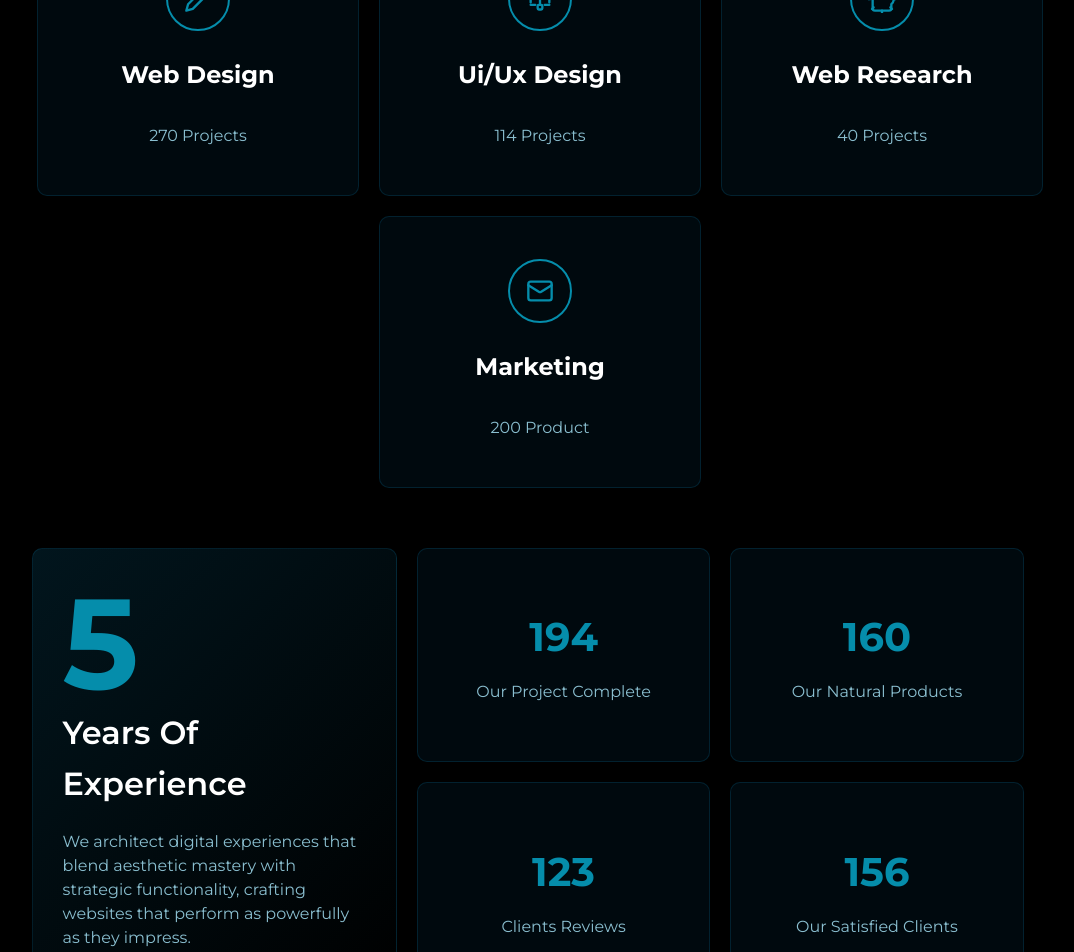
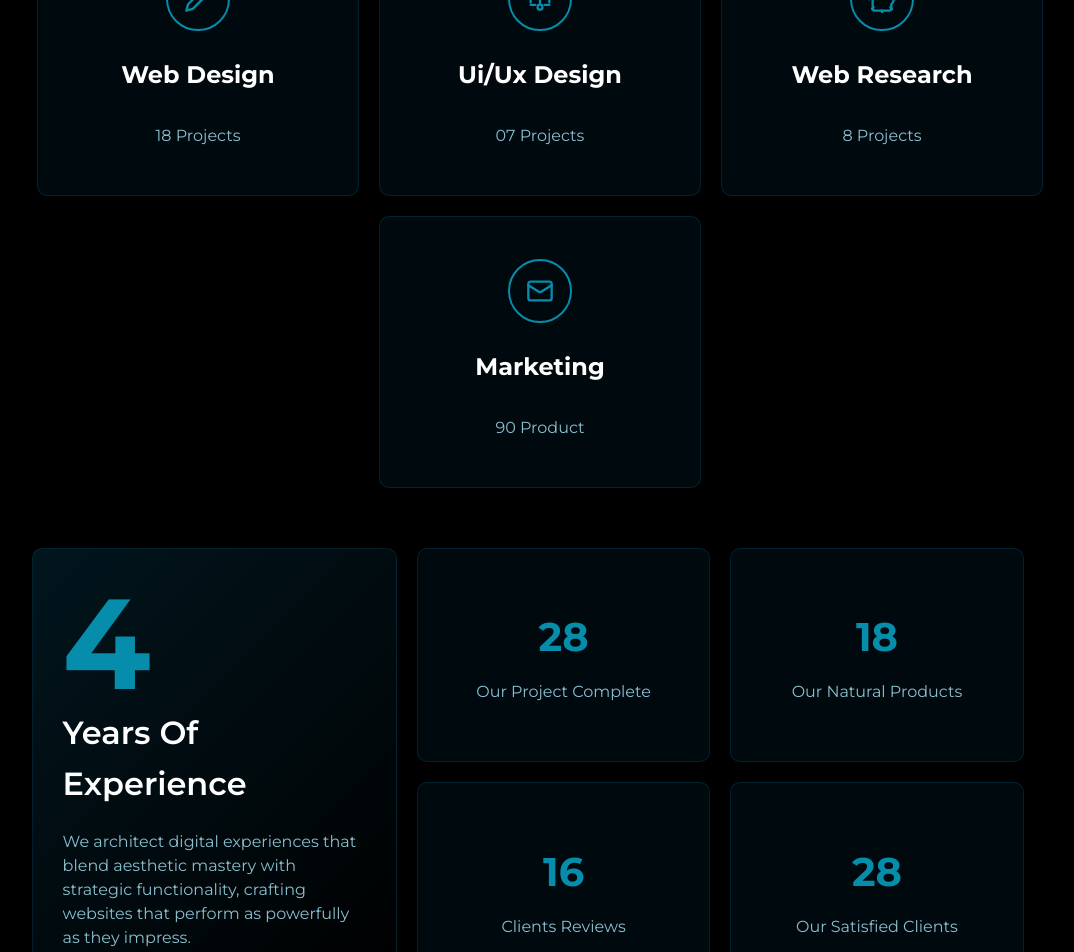
Before and after one commit to Ashishgtm/ashish-portfolio, a React (Create React App) app: page /home in a window 1280 px wide. Shown: the part 1540-2492 px from the top of the page, without its empty margins (100-1174 px from the left). Built offline with nearby package versions, Linux system fonts and the light colour scheme.

Commit message:
changes in design

```diff
--- a/src/components/Homecomps/Design/Design.js
+++ b/src/components/Homecomps/Design/Design.js
@@ -13,7 +13,7 @@ const ServiceCards = () => {
         </svg>
       ),
       title: 'Web Design',
-      projects: '270 Projects',
+      projects: '18 Projects',
       link:''
     },
     {
@@ -31,7 +31,7 @@ const ServiceCards = () => {
         </svg>
       ),
       title: 'Ui/Ux Design',
-      projects: '114 Projects'
+      projects: '07 Projects'
     },
     {
       icon: (
@@ -48,7 +48,7 @@ const ServiceCards = () => {
         </svg>
       ),
       title: 'Web Research',
-      projects: '40 Projects'
+      projects: '8 Projects'
     },
     {
       icon: (
@@ -58,7 +58,7 @@ const ServiceCards = () => {
         </svg>
       ),
       title: 'Marketing',
-      projects: '200 Product'
+      projects: '90 Product'
     }
   ];
 
--- a/src/components/Homecomps/Design/DesignB.js
+++ b/src/components/Homecomps/Design/DesignB.js
@@ -62,7 +62,7 @@ const StatsSection = () => {
   return (
     <div className="stats-container">
       <div className="stats-experience-card">
-        <div className="stats-number" ref={experienceRef} data-target="5">0</div>
+        <div className="stats-number" ref={experienceRef} data-target="4">0</div>
         <div className="stats-title">Years Of Experience</div>
         <p className="stats-description">
         We architect digital experiences that blend aesthetic mastery with strategic functionality,
@@ -72,22 +72,22 @@ const StatsSection = () => {
 
       <div className="stats-metrics-container">
         <div className="stats-metric-card">
-          <div className="metric-value" ref={projectRef} data-target="194">0</div>
+          <div className="metric-value" ref={projectRef} data-target="28">0</div>
           <div className="metric-label">Our Project Complete</div>
         </div>
 
         <div className="stats-metric-card">
-          <div className="metric-value" ref={productRef} data-target="160">0</div>
+          <div className="metric-value" ref={productRef} data-target="18">0</div>
           <div className="metric-label">Our Natural Products</div>
         </div>
 
         <div className="stats-metric-card">
-          <div className="metric-value" ref={reviewRef} data-target="123">0</div>
+          <div className="metric-value" ref={reviewRef} data-target="16">0</div>
           <div className="metric-label">Clients Reviews</div>
         </div>
 
         <div className="stats-metric-card">
-          <div className="metric-value" ref={clientRef} data-target="156">0</div>
+          <div className="metric-value" ref={clientRef} data-target="28">0</div>
           <div className="metric-label">Our Satisfied Clients</div>
         </div>
       </div>
--- a/src/pages/Home.css
+++ b/src/pages/Home.css
@@ -14,7 +14,7 @@
 .cursor-dot {
   width: 8px;
   height: 8px;
-  background-color: white;
+  background-color: rgb(255, 255, 255);
   border-radius: 50%;
   position: fixed;
   pointer-events: none;
```
